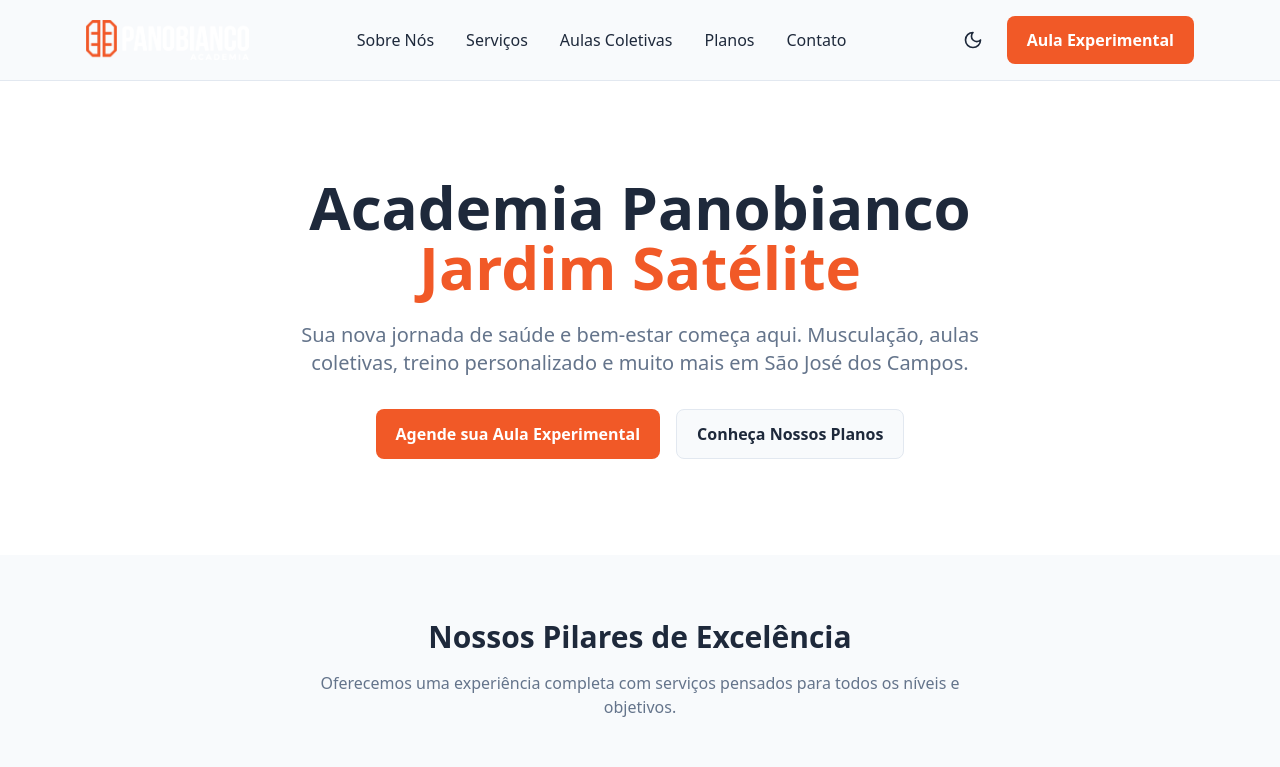
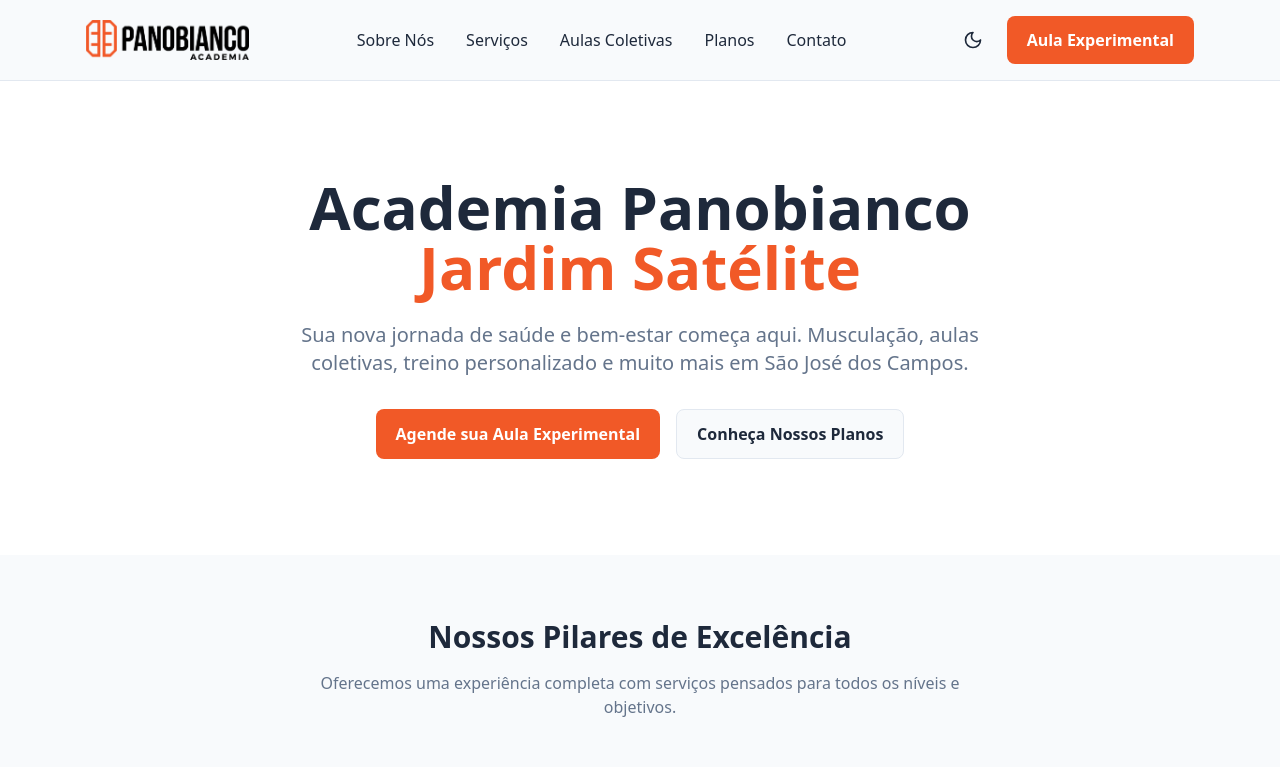
Before and after one commit to luchesigui/site-panobianco-satelite, a Next.js app: page / in a window 1280 px wide. Shown: the top 767 px of the page. Built offline with nearby package versions, Linux system fonts and the light colour scheme.

Commit message:
fix: use dynamic logo

```diff
--- a/components/Footer.tsx
+++ b/components/Footer.tsx
@@ -1,6 +1,6 @@
-import Link from 'next/link'
-import Image from 'next/image'
-import { MapPin, Clock, Instagram, Facebook } from 'lucide-react'
+import { Clock, Facebook, Instagram, MapPin } from "lucide-react";
+import Link from "next/link";
+import Logo from "./Logo";
 
 export default function Footer() {
   return (
@@ -10,16 +10,16 @@
           {/* Informações da Academia */}
           <div>
             <div className="flex items-center mb-4">
-              <Image
-                src="/logo.png"
-                alt="Academia Panobianco"
+              <Logo
+                className="h-8 w-auto"
                 width={120}
                 height={32}
-                className="h-8 w-auto"
+                showLink={false}
               />
             </div>
             <p className="text-body text-secondary mb-4">
-              Sua academia completa no Jardim Satélite. Musculação, aulas coletivas e treino personalizado.
+              Sua academia completa no Jardim Satélite. Musculação, aulas
+              coletivas e treino personalizado.
             </p>
             <div className="flex space-x-4">
               <a
@@ -50,22 +50,34 @@
             </h3>
             <ul className="space-y-2">
               <li>
-                <Link href="/sobre-nos" className="text-body text-secondary hover:text-primary-500 transition-colors">
+                <Link
+                  href="/sobre-nos"
+                  className="text-body text-secondary hover:text-primary-500 transition-colors"
+                >
                   Sobre Nós
                 </Link>
               </li>
               <li>
-                <Link href="/servicos" className="text-body text-secondary hover:text-primary-500 transition-colors">
+                <Link
+                  href="/servicos"
+                  className="text-body text-secondary hover:text-primary-500 transition-colors"
+                >
                   Serviços
                 </Link>
               </li>
               <li>
-                <Link href="/aulas-coletivas" className="text-body text-secondary hover:text-primary-500 transition-colors">
+                <Link
+                  href="/aulas-coletivas"
+                  className="text-body text-secondary hover:text-primary-500 transition-colors"
+                >
                   Aulas Coletivas
                 </Link>
               </li>
               <li>
-                <Link href="/planos" className="text-body text-secondary hover:text-primary-500 transition-colors">
+                <Link
+                  href="/planos"
+                  className="text-body text-secondary hover:text-primary-500 transition-colors"
+                >
                   Planos
                 </Link>
               </li>
@@ -92,14 +104,16 @@
                 <MapPin className="h-5 w-5 text-primary-500 mt-0.5" />
                 <div>
                   <p className="text-body text-secondary">
-                    Av. Cidade Jardim, 391<br />
-                    Jardim Satélite<br />
-                    São José dos Campos - SP<br />
+                    Av. Cidade Jardim, 391
+                    <br />
+                    Jardim Satélite
+                    <br />
+                    São José dos Campos - SP
+                    <br />
                     12231-675
                   </p>
                 </div>
               </li>
-
             </ul>
           </div>
 
@@ -113,15 +127,18 @@
                 <Clock className="h-5 w-5 text-primary-500 mt-0.5" />
                 <div>
                   <p className="text-body text-secondary">
-                    <strong>Segunda a Sexta:</strong><br />
+                    <strong>Segunda a Sexta:</strong>
+                    <br />
                     05h00 às 23h00
                   </p>
                   <p className="text-body text-secondary mt-2">
-                    <strong>Sábado:</strong><br />
+                    <strong>Sábado:</strong>
+                    <br />
                     08h00 às 18h00
                   </p>
                   <p className="text-body text-secondary mt-2">
-                    <strong>Domingo:</strong><br />
+                    <strong>Domingo:</strong>
+                    <br />
                     09h00 às 13h00
                   </p>
                 </div>
@@ -134,13 +151,20 @@
         <div className="border-t border-theme mt-8 pt-8">
           <div className="flex flex-col md:flex-row justify-between items-center">
             <p className="text-subtext text-secondary">
-              © 2024 Academia Panobianco Jardim Satélite. Todos os direitos reservados.
+              © 2024 Academia Panobianco Jardim Satélite. Todos os direitos
+              reservados.
             </p>
             <div className="flex space-x-6 mt-4 md:mt-0">
-              <Link href="/politica-de-privacidade" className="text-subtext text-secondary hover:text-primary-500 transition-colors">
+              <Link
+                href="/politica-de-privacidade"
+                className="text-subtext text-secondary hover:text-primary-500 transition-colors"
+              >
                 Política de Privacidade
               </Link>
-              <Link href="/termos-de-uso" className="text-subtext text-secondary hover:text-primary-500 transition-colors">
+              <Link
+                href="/termos-de-uso"
+                className="text-subtext text-secondary hover:text-primary-500 transition-colors"
+              >
                 Termos de Uso
               </Link>
             </div>
@@ -148,5 +172,5 @@
         </div>
       </div>
     </footer>
-  )
+  );
 }
--- a/components/Header.tsx
+++ b/components/Header.tsx
@@ -1,10 +1,11 @@
 "use client";
 
+import { Menu, X } from "lucide-react";
 import Link from "next/link";
 import { useState } from "react";
-import { Menu, X } from "lucide-react";
-import Image from "next/image";
+
 import ThemeToggle from "./ClientThemeToggle";
+import Logo from "./Logo";
 
 const navigation = [
   { name: "Sobre Nós", href: "/sobre-nos" },
@@ -22,15 +23,7 @@
       <div className="container-main">
         <div className="flex items-center justify-between py-4">
           {/* Logo */}
-          <Link href="/" className="flex items-center">
-            <Image
-              src="/logo.png"
-              alt="Academia Panobianco"
-              width={120}
-              height={40}
-              className="h-10 w-auto"
-            />
-          </Link>
+          <Logo />
 
           {/* Desktop Navigation */}
           <nav className="hidden md:flex items-center space-x-8">
--- /dev/null
+++ b/components/Logo.tsx
@@ -0,0 +1,44 @@
+"use client";
+
+import Image from "next/image";
+import Link from "next/link";
+import { useTheme } from "../contexts/ThemeContext";
+
+interface LogoProps {
+  className?: string;
+  width?: number;
+  height?: number;
+  showLink?: boolean;
+}
+
+export default function Logo({
+  className = "h-10 w-auto",
+  width = 120,
+  height = 40,
+  showLink = true,
+}: LogoProps) {
+  const { theme } = useTheme();
+
+  // Use logo-dark.png for light theme, logo.png for dark theme
+  const logoSrc = theme === "light" ? "/logo-dark.png" : "/logo.png";
+
+  const logoImage = (
+    <Image
+      src={logoSrc}
+      alt="Academia Panobianco"
+      width={width}
+      height={height}
+      className={className}
+    />
+  );
+
+  if (showLink) {
+    return (
+      <Link href="/" className="flex items-center">
+        {logoImage}
+      </Link>
+    );
+  }
+
+  return logoImage;
+}
```
Also changed, not shown: public/logo-dark.png (added).
